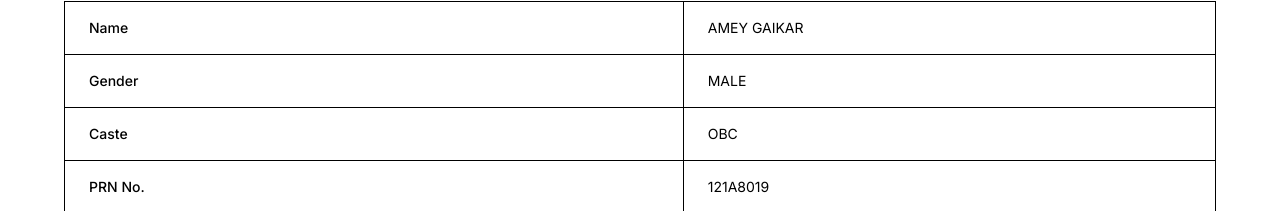
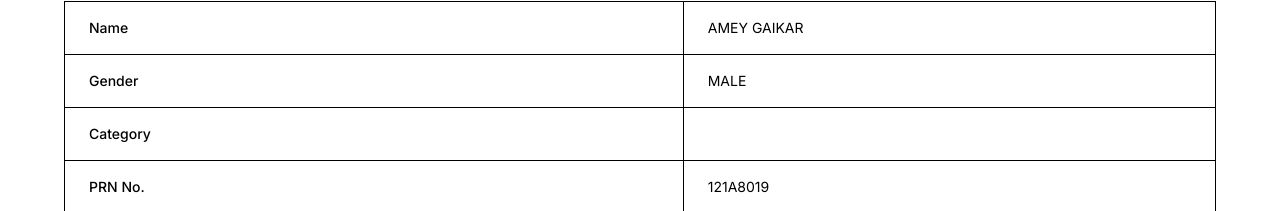
Before and after one commit to AMEY-GAIKAR/ReceiptGenerator, a Next.js app: page /view in a window 1280 px wide. Shown: the part 585-796 px from the top of the page. Built offline with nearby package versions, Linux system fonts and the light colour scheme.

Commit message:
made field changes

```diff
--- a/src/app/ui/pdf-template.jsx
+++ b/src/app/ui/pdf-template.jsx
@@ -33,8 +33,8 @@ export function Template({ student }) {
                 <td className="px-6 py-4">{student.gender}</td>
               </tr>
 <tr className="border border-x border-black">
-                <th scope="row" className="whitespace-nowrap border-r border-black px-6 py-4 font-medium">Caste</th>
-                <td className="px-6 py-4">{student.caste}</td>
+                <th scope="row" className="whitespace-nowrap border-r border-black px-6 py-4 font-medium">Category</th>
+                <td className="px-6 py-4">{student.category}</td>
               </tr>
 <tr className="border border-x border-black">
                 <th scope="row" className="whitespace-nowrap border-r border-black px-6 py-4 font-medium">PRN No.</th>
```
